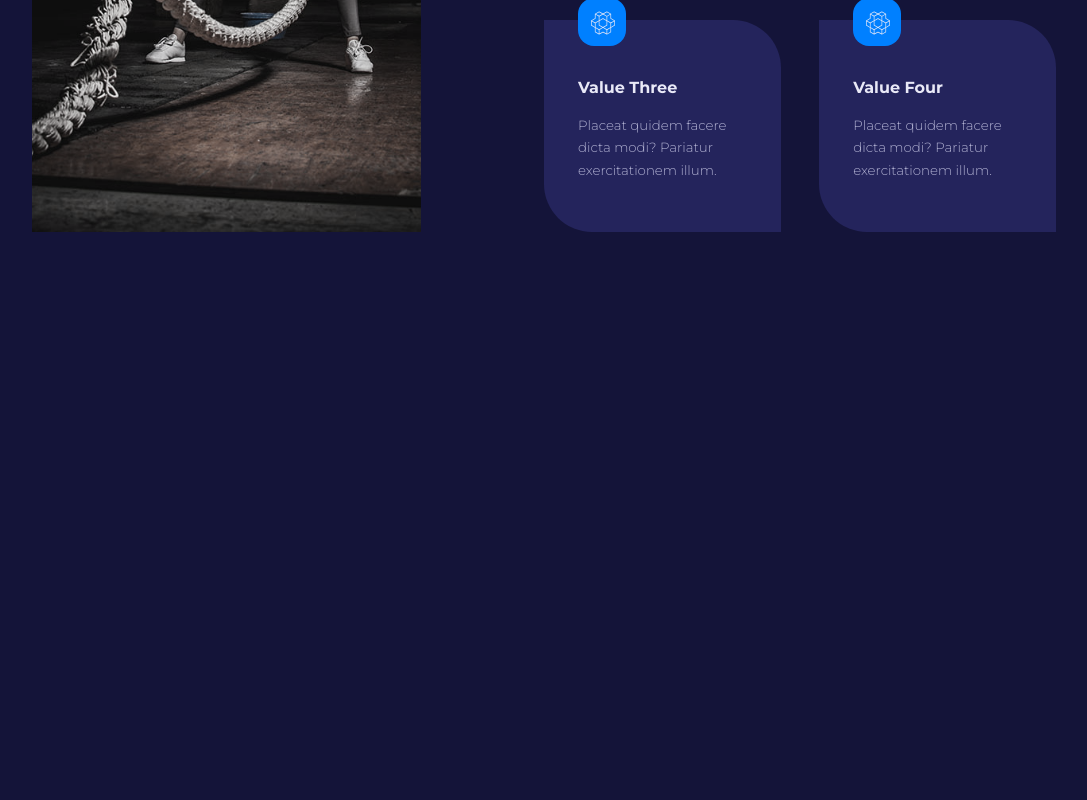
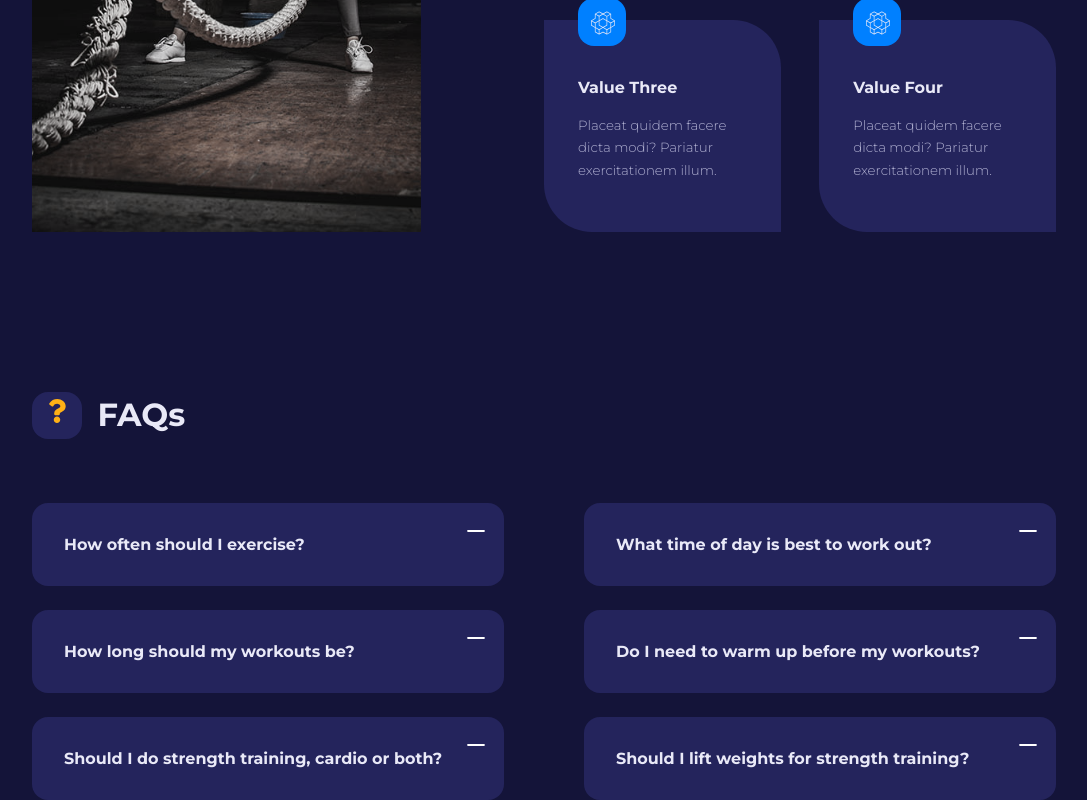
Before and after one commit to mmagba/gym-website, a React (Create React App) app: page / in a window 1280 px wide. Shown: the part 1961-2761 px from the top of the page, without its empty margins (96-1183 px from the left). Before the commit the page ends 2193 px from the top, so only its background shows below. Built offline with nearby package versions, Linux system fonts and the light colour scheme.

Commit message:
Add the FAQs section

```diff
--- /dev/null
+++ b/src/components/FAQ.css
@@ -0,0 +1,20 @@
+.faq {
+    background-color: var(--color-gray-500);
+    border-radius: 1rem;
+    padding: 2rem;
+    cursor: pointer;
+    position: relative;
+}
+
+.faq__icon{
+    color: white;
+    background: transparent;
+    font-size: 1.5rem;
+    position: absolute;
+    top: 1rem;
+    right: 1rem;
+}
+
+.faq p{
+    margin-top: 1.5rem;
+}
--- /dev/null
+++ b/src/components/FAQ.js
@@ -0,0 +1,22 @@
+import { AiOutlineMinus, AiOutlinePlus } from 'react-icons/ai';
+
+import './FAQ.css';
+import { useState } from 'react';
+
+const FAQ = (props) => {
+
+    const [answerIsShowed, setAnswerIsShowed] = useState(false);
+
+
+    return <article onClick={() => setAnswerIsShowed(prev => !prev)} className='faq'>
+        <div>
+            <h4>{props.question}</h4>
+            <button className='faq__icon'>
+                {answerIsShowed ? <AiOutlinePlus /> : <AiOutlineMinus />}
+            </button>
+        </div>
+        {answerIsShowed && <p>{props.answer}</p>}
+    </article>
+};
+
+export default FAQ;
--- /dev/null
+++ b/src/components/FAQs.css
@@ -0,0 +1,7 @@
+.faqs__wrapper {
+    display: grid;
+    grid-template-columns: 1fr 1fr;
+    gap: 1.5rem 5rem;
+    margin-top: 4rem;
+    align-items: flex-start;
+}
--- /dev/null
+++ b/src/components/FAQs.js
@@ -0,0 +1,22 @@
+import './FAQs.css';
+import { faqs } from '../data';
+import FAQ from './FAQ';
+import { FaQuestion } from 'react-icons/fa';
+import SectionHead from './SectionsHead';
+
+const FAQs = () => {
+    return (
+        <section className='faqs'>
+            <div className='container faqs__container'>
+                <SectionHead title='FAQs' icon={<FaQuestion />} />
+                <div className='faqs__wrapper'>
+                    {
+                        faqs.map((faq) => <FAQ key={faq.id} question={faq.question} answer={faq.answer} />)
+                    }
+                </div>
+            </div>
+        </section>
+    );
+};
+
+export default FAQs;
--- a/src/pages/home/Home.js
+++ b/src/pages/home/Home.js
@@ -2,6 +2,7 @@ import './Home.css';
 import MainHeader from '../../components/MainHeader';
 import Programs from '../../components/Programs';
 import Values from '../../components/Values';
+import FAQs from '../../components/FAQs';
 
 const Home = () => {
     return (
@@ -9,6 +10,7 @@ const Home = () => {
             <MainHeader />
             <Programs />
             <Values />
+            <FAQs />
         </>
     )
 };
```
